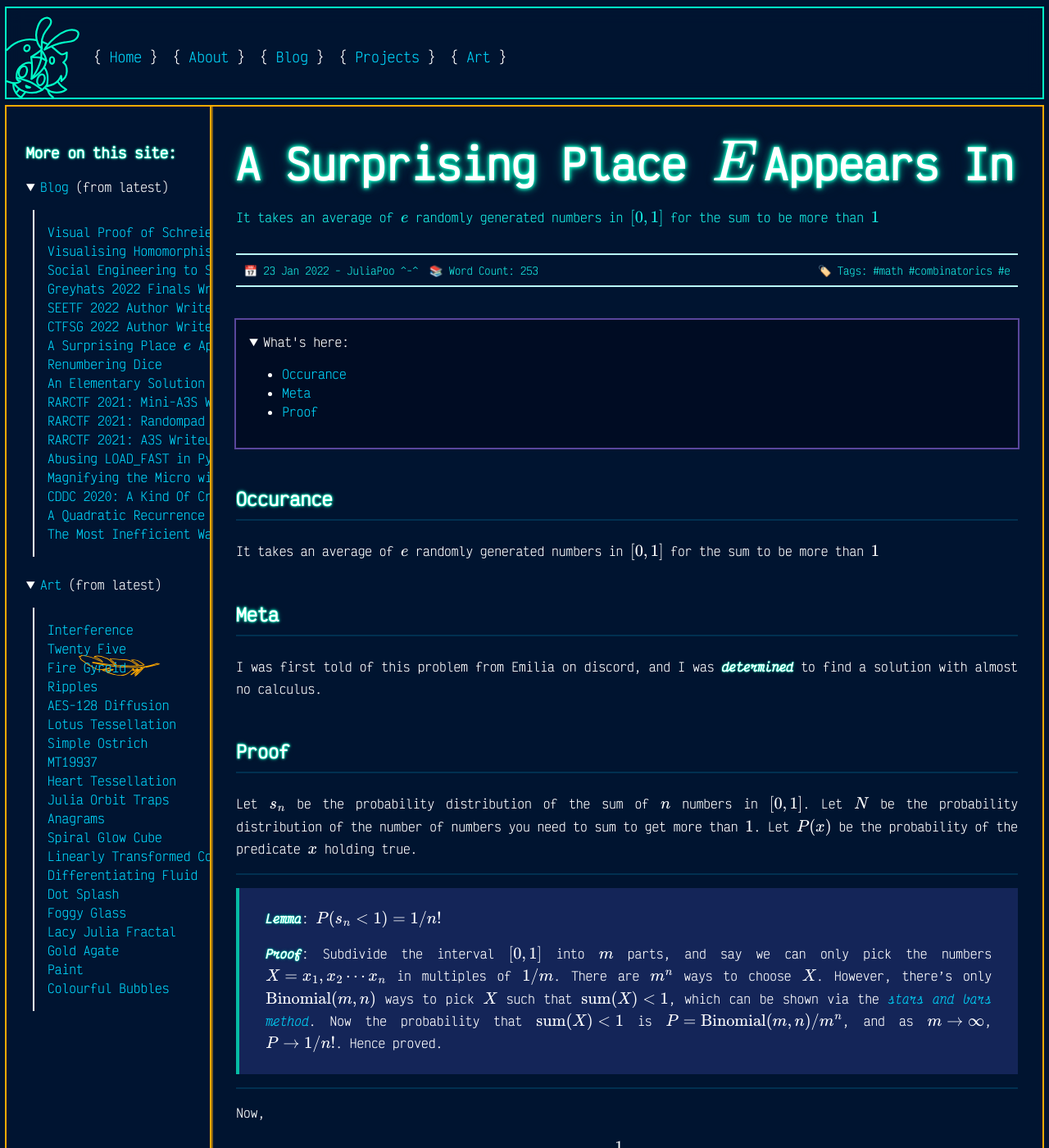
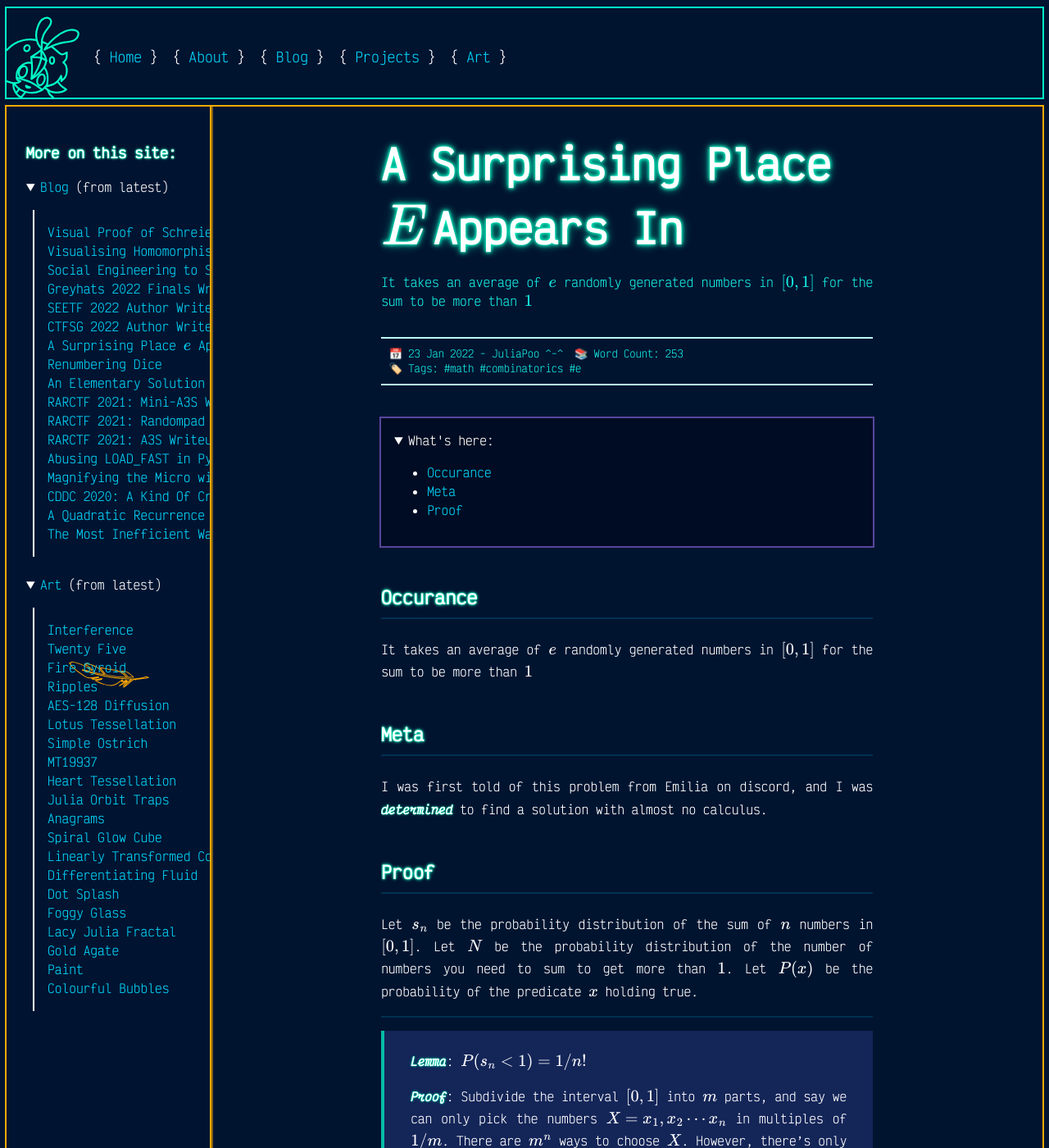
Before and after one commit to JuliaPoo/juliapoo.github.io, a Jekyll site: the page built from _posts/2022-01-23-a-surprising-place-e.md, in a window 1280 px wide and 1400 px high. Shown: the whole window at 82% size. Built offline with Jekyll 4.4.1, drawn with Linux system fonts in a browser that asks for light colours; formulas are drawn with MathJax 3.

Commit message:
Made blog posts narrower and easier to read

```diff
--- a/_layouts/post.html
+++ b/_layouts/post.html
@@ -1,6 +1,7 @@
 ---
 layout: default
 ---
+<div class="post-container-narrow">
 
 <div class="post-container">
     <h1 class="post-title">{{ page.display-title }}</h1>
@@ -35,3 +36,5 @@ layout: default
 <div class="generic-content">
     {{ content }}
 </div>
+
+</div>
--- a/_sass/post.scss
+++ b/_sass/post.scss
@@ -1,5 +1,13 @@
 .post-container {
     padding-top: 0;
+    overflow-wrap: anywhere;
+}
+
+.post-container-narrow {
+    padding-top: 0;
+    overflow-wrap: anywhere;
+    width: calc(max(60%, min(600px, 100%)));
+    margin: 0 auto;
 }
 
 .post-banner {
```
